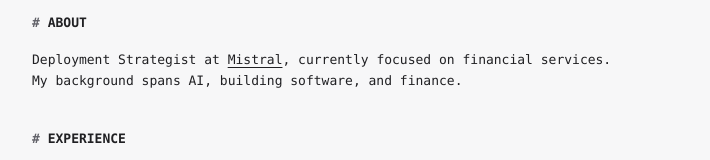
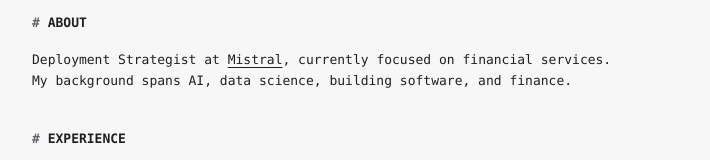
Before and after one commit to victorsotofr/victorsotofr.github.io, a plain HTML site: page index.html in a window 1280 px wide. Shown: the part 127-287 px from the top of the page, without its empty margins (16-726 px from the left). Drawn offline with Linux system fonts and the light colour scheme.

Commit message:
Mention data science in personal introduction

```diff
--- a/index.html
+++ b/index.html
@@ -25,7 +25,7 @@
     <section aria-labelledby="about-heading">
       <h2 id="about-heading">About</h2>
       <p>Deployment Strategist at <a href="https://mistral.ai/">Mistral</a>, currently focused on financial services.</p>
-      <p>My background spans AI, building software, and finance.</p>
+      <p>My background spans AI, data science, building software, and finance.</p>
     </section>
 
     <section aria-labelledby="experience-heading">
```
